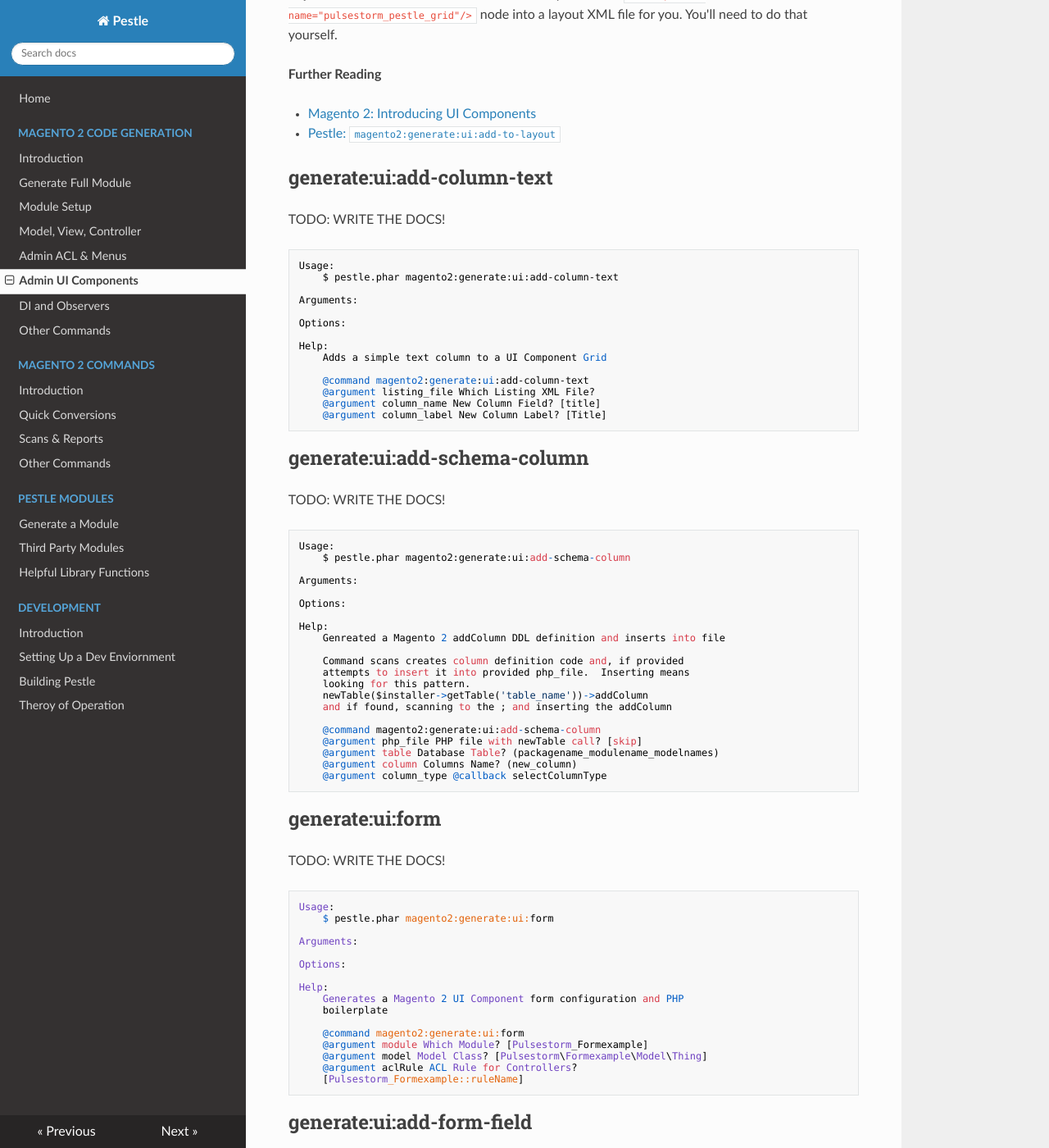
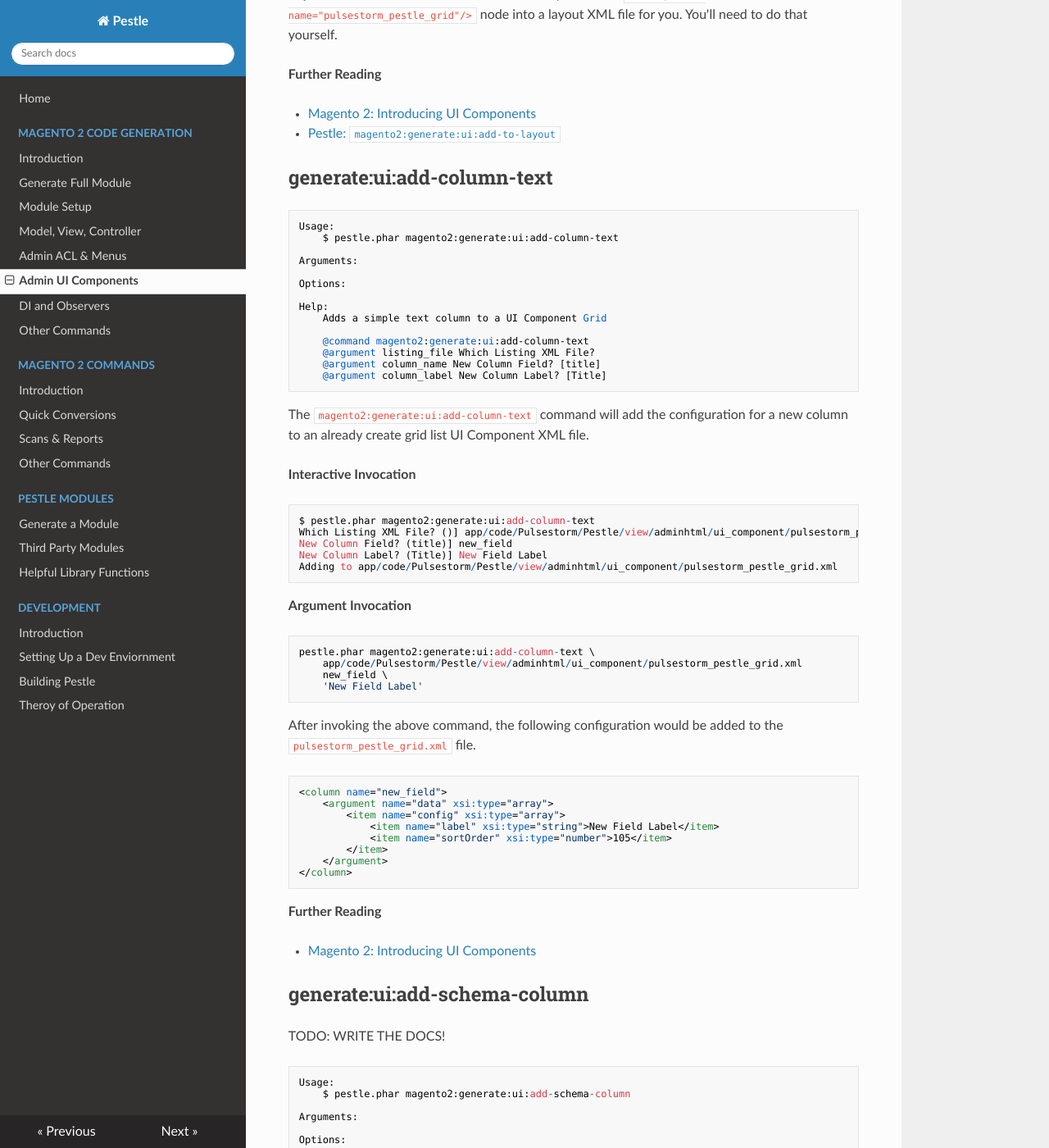
Before and after one commit to astorm/pestle, an MkDocs documentation site: the page built from docs/magento2-generate-ui.md, in a window 1280 px wide and 1400 px high, scrolled down 3667 px. Shown: the whole window at 82% size. Built offline with MkDocs 1.6.1, drawn with Linux system fonts in a browser that asks for light colours; nearby versions of some CDN libraries.

Commit message:
Documenting add column.

```diff
--- a/docs/magento2-generate-ui.md
+++ b/docs/magento2-generate-ui.md
@@ -204,8 +204,6 @@ This grid will have the standard add and edit buttons, as well as columns for an
 
 ## generate:ui:add-column-text
 
-TODO: WRITE THE DOCS!
-
     Usage:
         $ pestle.phar magento2:generate:ui:add-column-text
 
@@ -220,6 +218,38 @@ TODO: WRITE THE DOCS!
         @argument listing_file Which Listing XML File?
         @argument column_name New Column Field? [title]
         @argument column_label New Column Label? [Title]
+
+The `magento2:generate:ui:add-column-text` command will add the configuration for a new column to an already create grid list UI Component XML file.
+
+**Interactive Invocation**
+
+    $ pestle.phar magento2:generate:ui:add-column-text
+    Which Listing XML File? ()] app/code/Pulsestorm/Pestle/view/adminhtml/ui_component/pulsestorm_pestle_grid.xml
+    New Column Field? (title)] new_field
+    New Column Label? (Title)] New Field Label
+    Adding to app/code/Pulsestorm/Pestle/view/adminhtml/ui_component/pulsestorm_pestle_grid.xml
+
+**Argument Invocation**
+
+    pestle.phar magento2:generate:ui:add-column-text \
+        app/code/Pulsestorm/Pestle/view/adminhtml/ui_component/pulsestorm_pestle_grid.xml
+        new_field \
+        'New Field Label'
+
+After invoking the above command, the following configuration would be added to the `pulsestorm_pestle_grid.xml` file.
+
+    <column name="new_field">
+        <argument name="data" xsi:type="array">
+            <item name="config" xsi:type="array">
+                <item name="label" xsi:type="string">New Field Label</item>
+                <item name="sortOrder" xsi:type="number">105</item>
+            </item>
+        </argument>
+    </column>
+
+**Further Reading**
+
+- [Magento 2: Introducing UI Components](https://alanstorm.com/magento_2_introducing_ui_components/)
 
 ## generate:ui:add-schema-column
 
```
